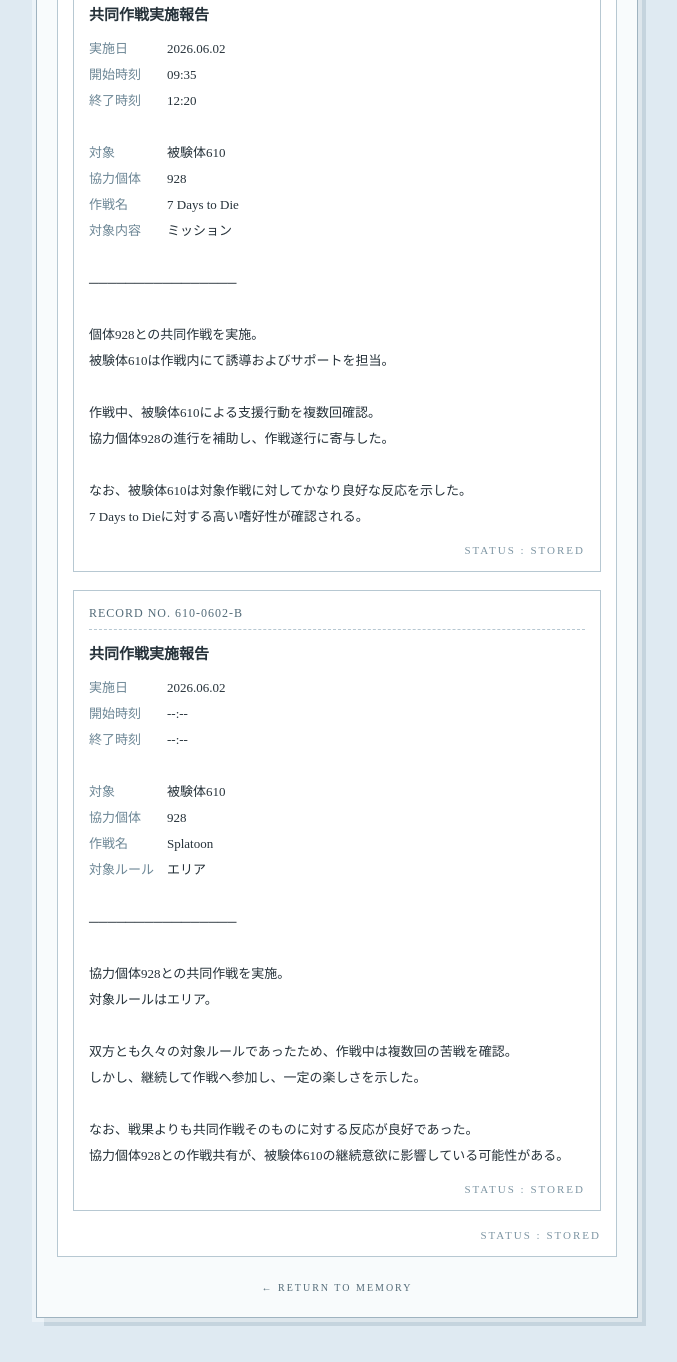
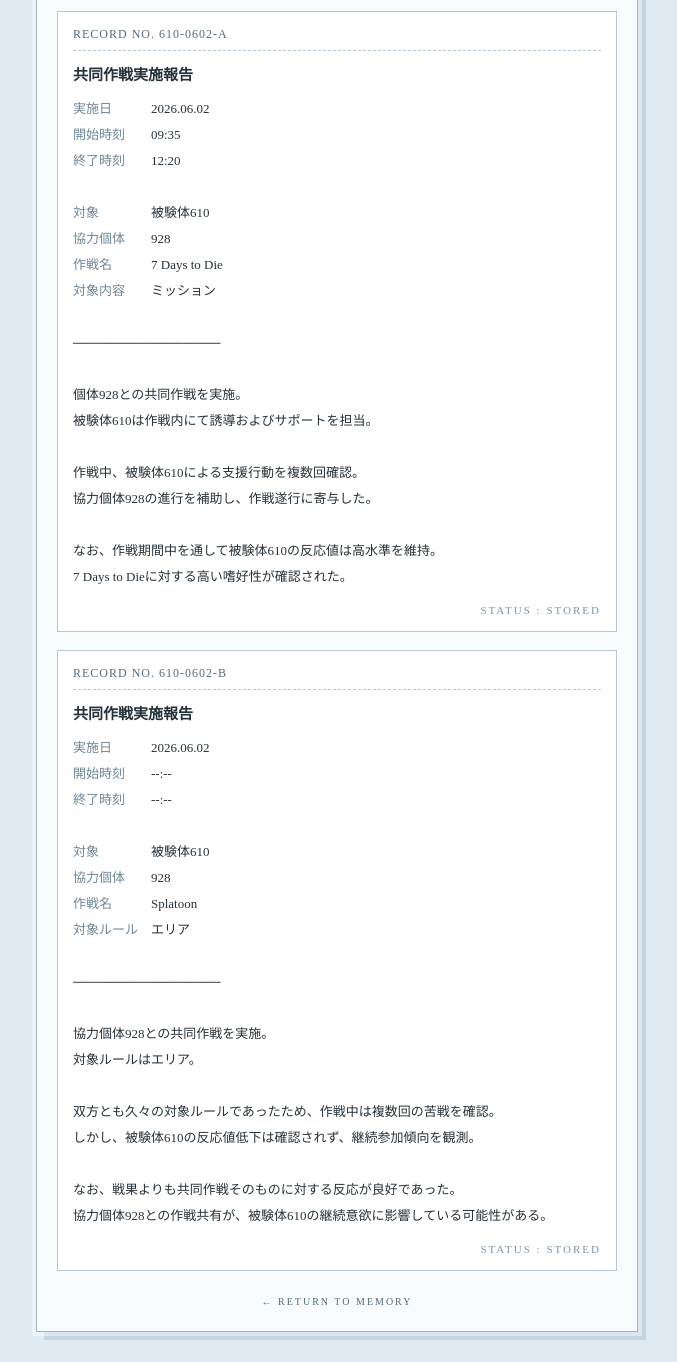
Before and after one commit to 404-MEMORY/404-memory.github.io, a plain HTML site: page diary.html in a window 1280 px wide. Shown: the part 722-2084 px from the top of the page, without its empty margins (303-980 px from the left). Drawn offline with Linux system fonts and the light colour scheme.

Commit message:
diary.html の更新

```diff
--- a/diary.html
+++ b/diary.html
@@ -1,8 +1,11 @@
-<!DOCTYPE html><html lang="ja">
+<!DOCTYPE html>
+<html lang="ja">
 <head>
 <meta charset="UTF-8">
 <meta name="viewport" content="width=device-width, initial-scale=1.0">
-<title>LOG</title><style>
+<title>LOG</title>
+
+<style>
 body {
   margin: 0;
   padding: 30px 12px;
@@ -95,12 +98,31 @@ a {
 a:hover {
   text-decoration: underline;
 }
-</style></head><body><div class="archive-wrap">  <div class="archive-title">ARCHIVE</div>
-  <div class="archive-sub">SUBJECT OBSERVATION RECORD</div>  <div class="entry">
+</style>
+</head>
+
+<body>
+
+<div class="archive-wrap">
+
+  <div class="archive-title">ARCHIVE</div>
+  <div class="archive-sub">SUBJECT OBSERVATION RECORD</div>
+
+
+  <!-- ==================================================
+       ここから下に記事を追加する
+       新しい記事を上にしたい時は、このコメントの直下に貼る
+  ================================================== -->
+
+
+  <div class="entry">
+
     <div class="report-box">
       <div class="report-head">
         RECORD NO. 610-0608-A
-      </div>  <div class="report-title">
+      </div>
+
+      <div class="report-title">
         共同作戦実施報告
       </div>
 
@@ -127,6 +149,17 @@ a:hover {
         なお、対象ルールに対して良好な反応を示した。<br>
         要因として、協力個体928の存在が影響している可能性が高い。<br>
       </div>
+
+      <div class="stamp">
+        STATUS : STORED
+      </div>
+    </div>
+
+  </div>
+
+
+  <div class="entry">
+
     <div class="report-box">
       <div class="report-head">
         RECORD NO. 610-0602-A
@@ -137,7 +170,6 @@ a:hover {
       </div>
 
       <div class="report-text">
-
         <span class="label">実施日</span>2026.06.02<br>
         <span class="label">開始時刻</span>09:35<br>
         <span class="label">終了時刻</span>12:20<br>
@@ -160,9 +192,8 @@ a:hover {
         協力個体928の進行を補助し、作戦遂行に寄与した。<br>
         <br>
 
-    なお、被験体610は対象作戦に対してかなり良好な反応を示した。<br>
-    7 Days to Dieに対する高い嗜好性が確認される。<br>
-
+        なお、作戦期間中を通して被験体610の反応値は高水準を維持。<br>
+        7 Days to Dieに対する高い嗜好性が確認された。<br>
       </div>
 
       <div class="stamp">
@@ -170,6 +201,10 @@ a:hover {
       </div>
     </div>
 
+  </div>
+
+
+  <div class="entry">
 
     <div class="report-box">
       <div class="report-head">
@@ -181,7 +216,6 @@ a:hover {
       </div>
 
       <div class="report-text">
-
         <span class="label">実施日</span>2026.06.02<br>
         <span class="label">開始時刻</span>--:--<br>
         <span class="label">終了時刻</span>--:--<br>
@@ -201,12 +235,11 @@ a:hover {
         <br>
 
         双方とも久々の対象ルールであったため、作戦中は複数回の苦戦を確認。<br>
-    しかし、継続して作戦へ参加し、一定の楽しさを示した。<br>
+        しかし、被験体610の反応値低下は確認されず、継続参加傾向を観測。<br>
         <br>
 
         なお、戦果よりも共同作戦そのものに対する反応が良好であった。<br>
         協力個体928との作戦共有が、被験体610の継続意欲に影響している可能性がある。<br>
-
       </div>
 
       <div class="stamp">
@@ -214,15 +247,19 @@ a:hover {
       </div>
     </div>
 
-  <div class="stamp">
-    STATUS : STORED
+  </div>
+
+
+  <!-- ==================================================
+       新しい記事を一番下に追加したい時はここに貼る
+  ================================================== -->
+
+
+  <div class="footer">
+    <a href="index.html">← RETURN TO MEMORY</a>
   </div>
 
 </div>
 
-
-
-  </div>  <div class="footer">
-    <a href="index.html">← RETURN TO MEMORY</a>
-  </div></div></body>
+</body>
 </html>
```
Lines whose indentation alone changed are shown as unchanged.
